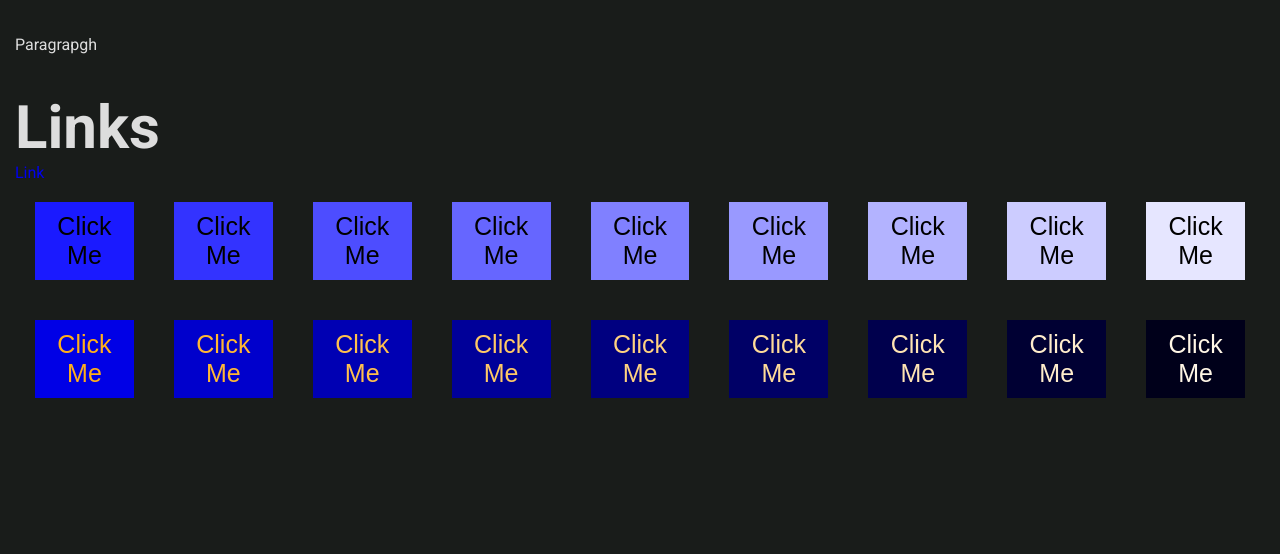
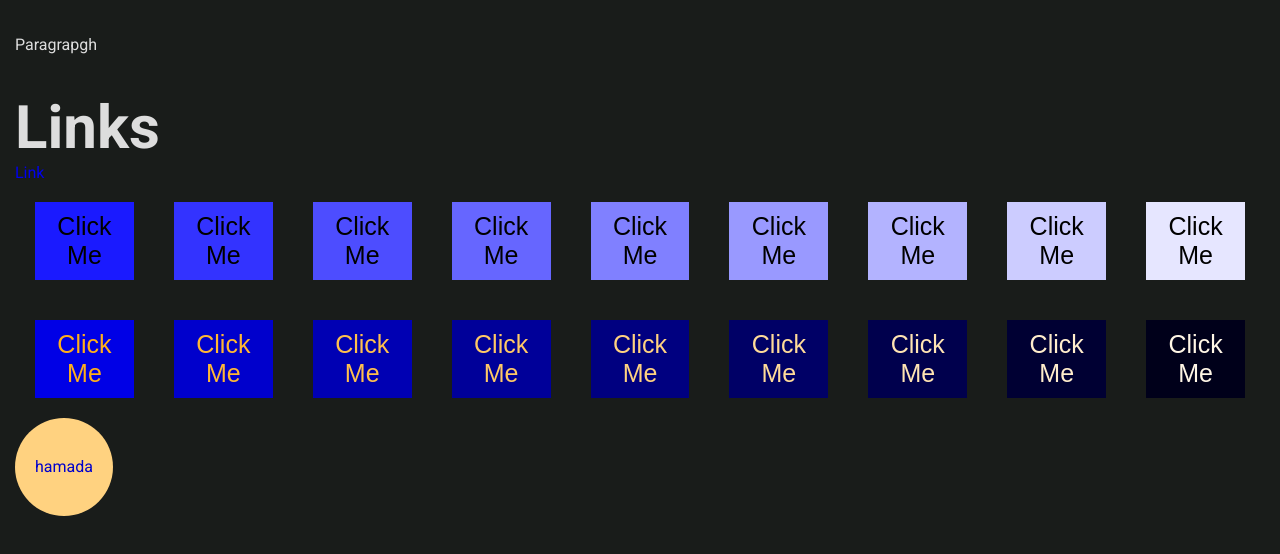
Before and after one commit to Ahmedhamdy96/Micro-Css, a website: page src/pug/index.pug in a window 1280 px wide. Shown: the part 619-1173 px from the top of the page. Before the commit the page ends 1075 px from the top, so only its background shows below. Drawn offline with nearby package versions, Linux system fonts and the light colour scheme; files that its build step writes are made by us from their sources.

Commit message:
utilities circle class

```diff
--- a/src/pug/index.pug
+++ b/src/pug/index.pug
@@ -47,6 +47,7 @@ html(lang="en")
         - for(let i = 1 ; i<10 ; i++){
           button(class=`btn text-orange-light-${i} bg-blue-dark-${i} m-top-2 m-bottom-2 m-left-2 m-right-2`) Click Me
         - }
+      span(class="bg-orange-light-5 text-blue-dark-2 p-top-2 p-bottom-2 p-left-2 p-right-2 circle" ) hamada
       br
       br
 
--- a/src/scss/utilities/_utilities.scss
+++ b/src/scss/utilities/_utilities.scss
@@ -173,3 +173,12 @@ $utilities: (
     }
   }
 }
+
+.circle {
+  width: fit-content;
+  display: flex;
+  justify-content: center;
+  align-items: center;
+  border-radius: 50%;
+  aspect-ratio: 1;
+}
```
Also changed, not shown: dist/css/main.css, dist/index.html, 1 other file.
